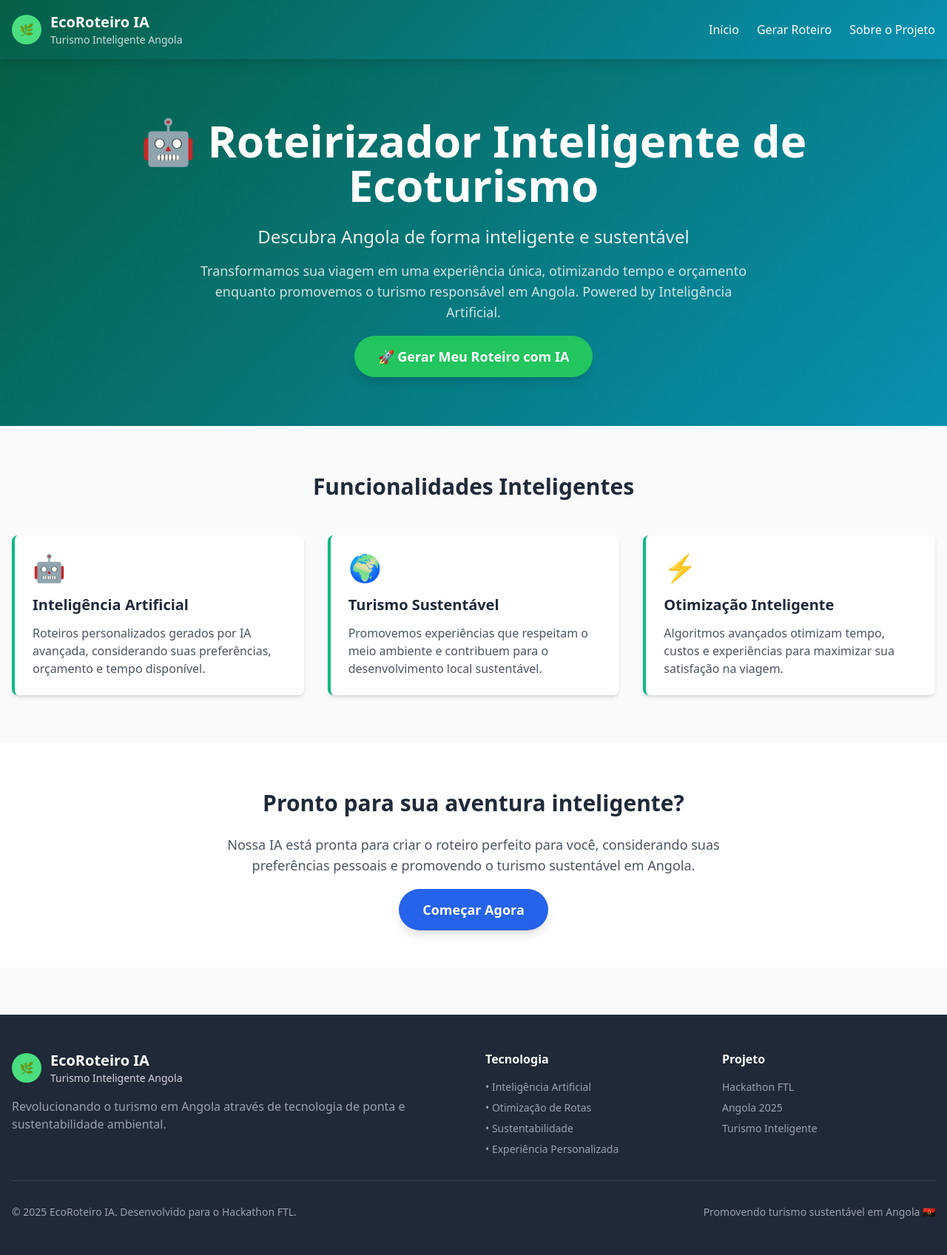
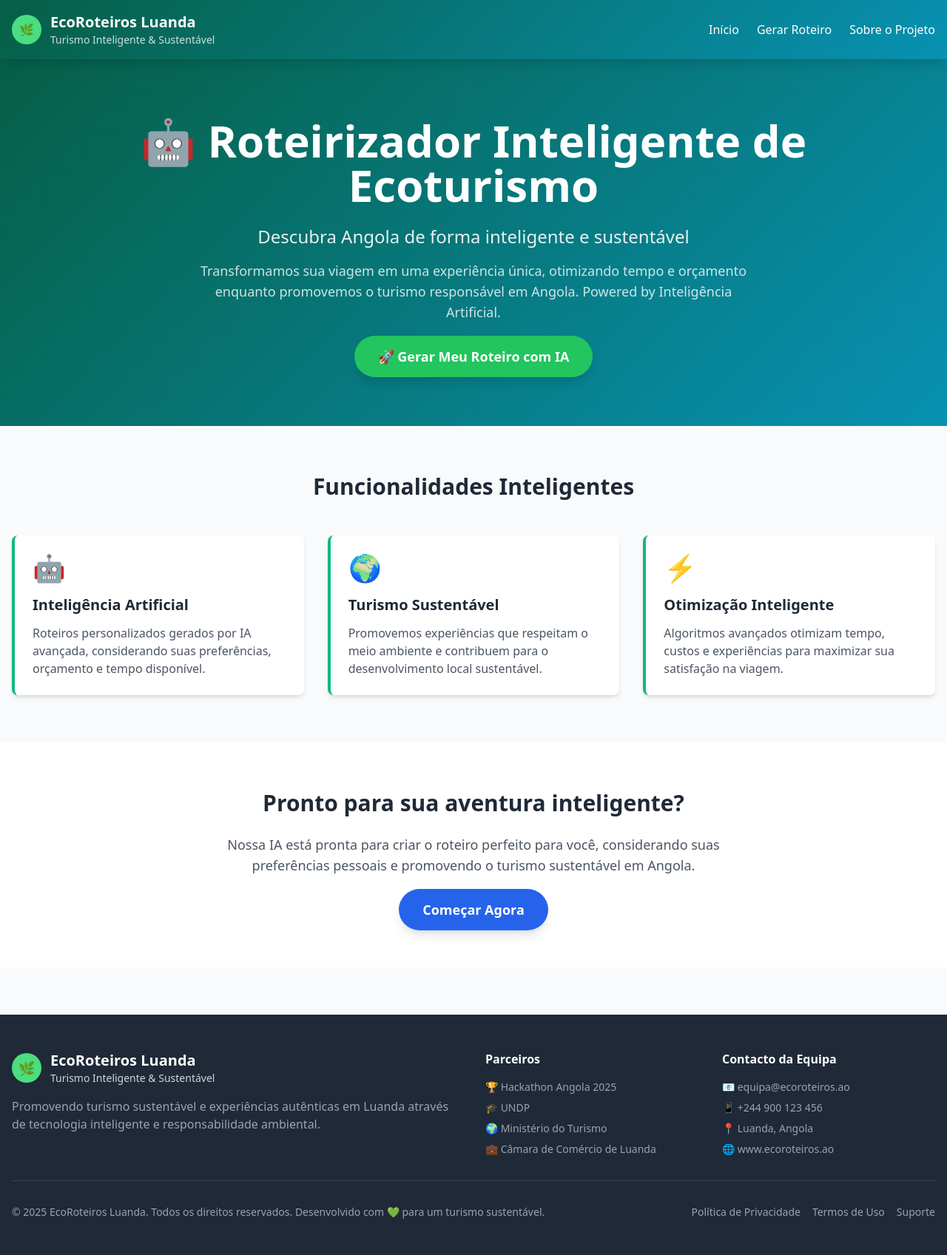
Before and after one commit to Hackaton-FTL/roteiro_web, a Flask app: page / in a window 1280 px wide. Shown: the whole page at 74% size. Run offline with Flask 3, Linux system fonts and the light colour scheme; some libraries are stand-ins or nearby versions.

Commit message:
feat: atualiza página About com informações da equipe e parceiros
Refatora a página About para destacar os membros da equipe do projeto e os parceiros.

Substitui a descrição anterior do projeto por perfis individuais dos membros, incluindo funções e responsabilidades.

Atualiza a seção de rodapé para refletir os parceiros do projeto e informações de contato.

```diff
--- a/templates/generator.html
+++ b/templates/generator.html
@@ -44,8 +44,8 @@
                         🌿
                     </div>
                     <div>
-                        <h1 class="text-xl font-bold">EcoRoteiro IA</h1>
-                        <p class="text-sm opacity-80">Turismo Inteligente Angola</p>
+                        <h1 class="text-xl font-bold">EcoRoteiros Luanda</h1>
+                        <p class="text-sm opacity-80">Turismo Inteligente & Sustentável</p>
                     </div>
                 </div>
                 <div class="hidden md:flex space-x-6">
--- a/templates/home.html
+++ b/templates/home.html
@@ -29,8 +29,8 @@
                         🌿
                     </div>
                     <div>
-                        <h1 class="text-xl font-bold">EcoRoteiro IA</h1>
-                        <p class="text-sm opacity-80">Turismo Inteligente Angola</p>
+                        <h1 class="text-xl font-bold">EcoRoteiros Luanda</h1>
+                        <p class="text-sm opacity-80">Turismo Inteligente & Sustentável</p>
                     </div>
                 </div>
                 <div class="hidden md:flex space-x-6">
@@ -111,36 +111,37 @@
                 <div class="md:col-span-2">
                     <div class="flex items-center space-x-3 mb-4">
                         <div class="w-10 h-10 bg-green-400 rounded-full flex items-center justify-center">
-                            🌿
+                            <span class="text-green-800 font-bold text-lg">🌿</span>
                         </div>
                         <div>
-                            <h4 class="text-xl font-bold">EcoRoteiro IA</h4>
-                            <p class="text-sm opacity-80">Turismo Inteligente Angola</p>
+                            <h4 class="text-xl font-bold">EcoRoteiros Luanda</h4>
+                            <p class="text-sm opacity-80">Turismo Inteligente & Sustentável</p>
                         </div>
                     </div>
                     <p class="text-gray-400 mb-4">
-                        Revolucionando o turismo em Angola através de tecnologia de ponta e sustentabilidade ambiental.
+                        Promovendo turismo sustentável e experiências autênticas em Luanda através de tecnologia inteligente e responsabilidade ambiental.
                     </p>
                 </div>
 
-                <!-- Features -->
+                <!-- Partners -->
                 <div>
-                    <h4 class="font-semibold mb-4">Tecnologia</h4>
+                    <h4 class="font-semibold mb-4">Parceiros</h4>
                     <div class="space-y-2 text-gray-400 text-sm">
-                        <p>• Inteligência Artificial</p>
-                        <p>• Otimização de Rotas</p>
-                        <p>• Sustentabilidade</p>
-                        <p>• Experiência Personalizada</p>
+                        <p>🏆 Hackathon Angola 2025</p>
+                        <p>🎓 UNDP</p>
+                        <p>🌍 Ministério do Turismo</p>
+                        <p>💼 Câmara de Comércio de Luanda</p>
                     </div>
                 </div>
 
                 <!-- Contact -->
                 <div>
-                    <h4 class="font-semibold mb-4">Projeto</h4>
-                    <div class="space-y-2 text-gray-400 text-sm">
-                        <p>Hackathon FTL</p>
-                        <p>Angola 2025</p>
-                        <p>Turismo Inteligente</p>
+                    <h4 class="font-semibold mb-4">Contacto da Equipa</h4>
+                    <div class="text-gray-400 space-y-2 text-sm">
+                        <p>📧 equipa@ecoroteiros.ao</p>
+                        <p>📱 +244 900 123 456</p>
+                        <p>📍 Luanda, Angola</p>
+                        <p>🌐 www.ecoroteiros.ao</p>
                     </div>
                 </div>
             </div>
@@ -148,8 +149,14 @@
             <!-- Bottom Bar -->
             <div class="border-t border-gray-700 mt-8 pt-8">
                 <div class="flex flex-col md:flex-row justify-between items-center">
-                    <p class="text-gray-400 text-sm">© 2025 EcoRoteiro IA. Desenvolvido para o Hackathon FTL.</p>
-                    <p class="text-gray-400 text-sm mt-2 md:mt-0">Promovendo turismo sustentável em Angola 🇦🇴</p>
+                    <p class="text-gray-400 text-sm mb-4 md:mb-0">
+                        &copy; 2025 EcoRoteiros Luanda. Todos os direitos reservados. Desenvolvido com 💚 para um turismo sustentável.
+                    </p>
+                    <div class="flex space-x-4 text-sm">
+                        <a href="#" class="text-gray-400 hover:text-white">Política de Privacidade</a>
+                        <a href="#" class="text-gray-400 hover:text-white">Termos de Uso</a>
+                        <a href="#" class="text-gray-400 hover:text-white">Suporte</a>
+                    </div>
                 </div>
             </div>
         </div>
```
Also changed, not shown: templates/about.html (+57 -32 lines), templates/roteiro.html (+26 -19 lines).
